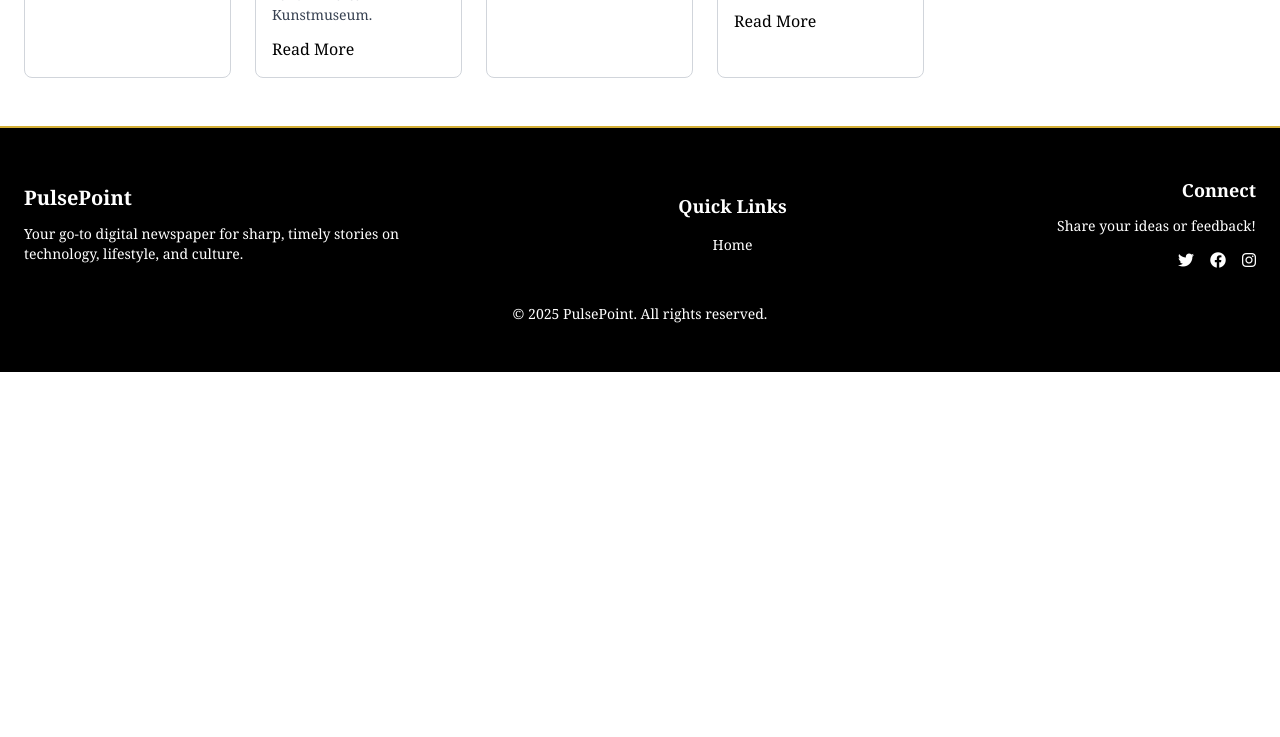
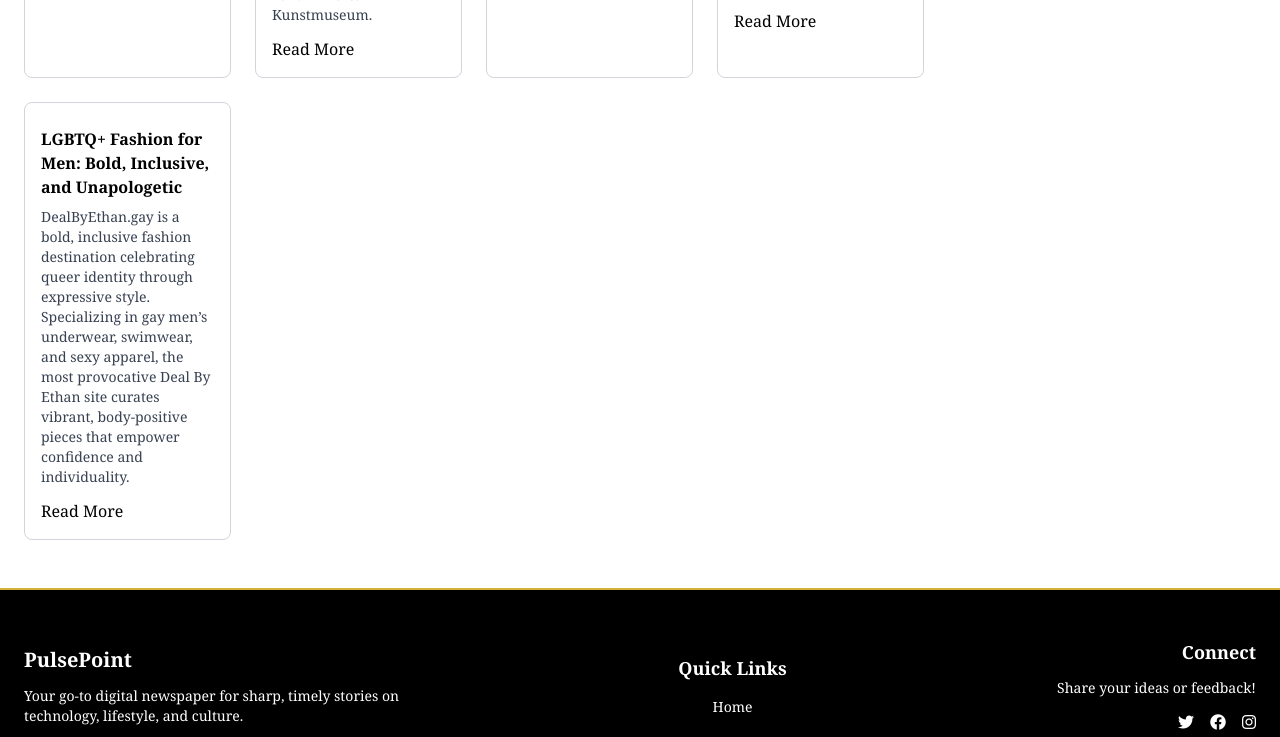
Before and after one commit to ikabirhasan/PulsePoint, a plain HTML site: page index.html in a window 1280 px wide. Shown: the part 766-1503 px from the top of the page. Before the commit the page ends 1138 px from the top, so only its background shows below. Drawn offline with nearby package versions, Linux system fonts and the light colour scheme.

Commit message:
Update index.html

```diff
--- a/index.html
+++ b/index.html
@@ -108,6 +108,14 @@
                         <a href="/men-s-clothing.html" class="text-black font-medium hover:text-gold-400">Read More</a>
                     </div>
                 </div>
+                <div class="headline-card bg-white border border-gray-300 rounded-lg overflow-hidden transition duration-300">
+                  <!--   <img src="https://via.placeholder.com/300x150" alt="Story 1" class="w-full h-36 object-cover"> -->
+                    <div class="p-4">
+                        <h2 class="text-base font-semibold text-black mt-2 mb-2">LGBTQ+ Fashion for Men: Bold, Inclusive, and Unapologetic</h2>
+                        <p class="text-gray-700 text-sm mb-3">DealByEthan.gay is a bold, inclusive fashion destination celebrating queer identity through expressive style. Specializing in gay men’s underwear, swimwear, and sexy apparel, the most provocative Deal By Ethan site curates vibrant, body-positive pieces that empower confidence and individuality.</p>
+                        <a href="/lgbtq-fashion-for-men-bold-inclusive.html" class="text-black font-medium hover:text-gold-400">Read More</a>
+                    </div>
+                </div>
             </div>
         </div>
     </section>
```
